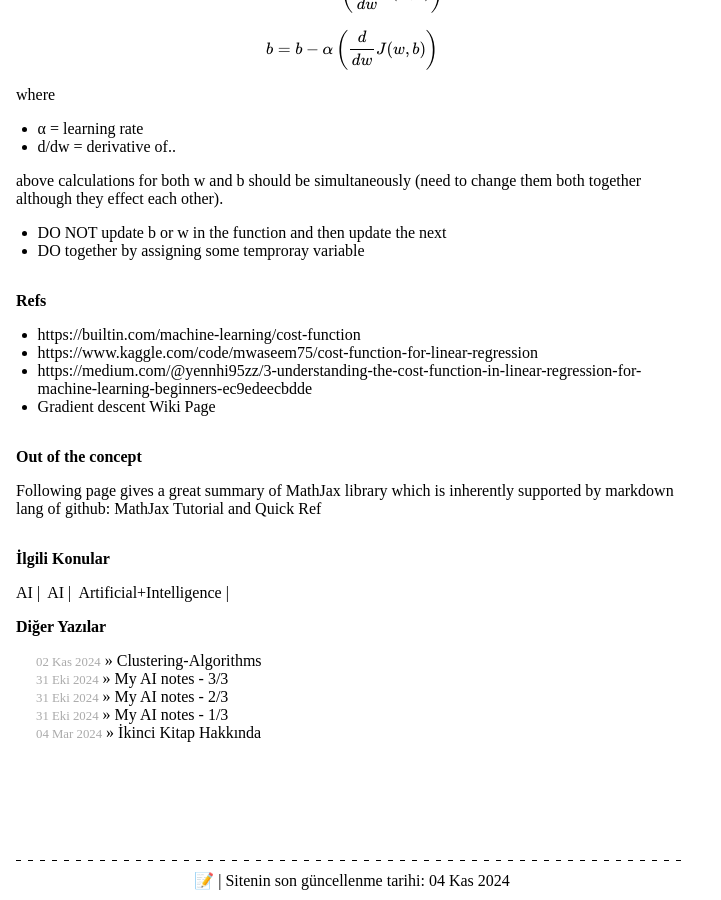
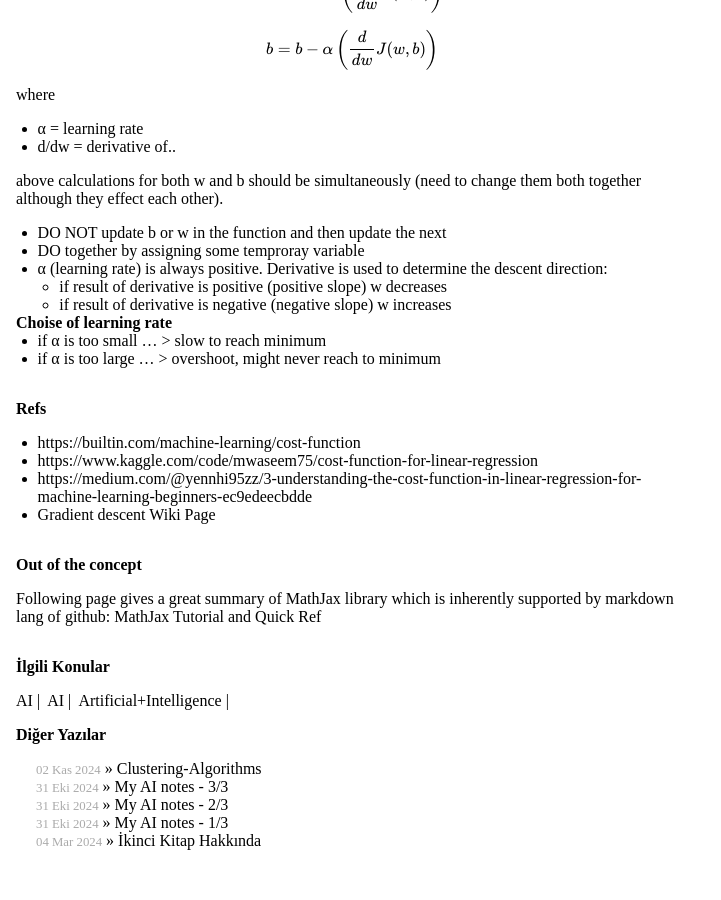
Before and after one commit to ozhanatali/ozhanatali.github.io, a Jekyll site: the page built from _posts/2024-11-04-Linear-Regression.md, in a window 1280 px wide and 900 px high, scrolled down 1419 px. Shown: the whole window, without its empty margins (0-721 px from the left). Built offline with Jekyll 4.4.1, drawn with Linux system fonts in a browser that asks for light colours; formulas are drawn with MathJax 3.

Commit message:
Update 2024-11-04-Linear-Regression.md

```diff
--- a/_posts/2024-11-04-Linear-Regression.md
+++ b/_posts/2024-11-04-Linear-Regression.md
@@ -75,6 +75,13 @@ where
 above calculations for both w and b should be simultaneously (need to change them both together although they effect each other).
 - DO NOT update b or w in the function and then update the next
 - DO together by assigning some temproray variable
+- α (learning rate) is always positive. Derivative is used to determine the descent direction:
+    - if result of derivative is positive (positive slope) w decreases
+    - if result of derivative is negative (negative slope) w increases
+
+## Choise of learning rate
+- if α is too small ... > slow to reach minimum
+- if α is too large ... > overshoot, might never reach to minimum
 
 
 # Refs
```
